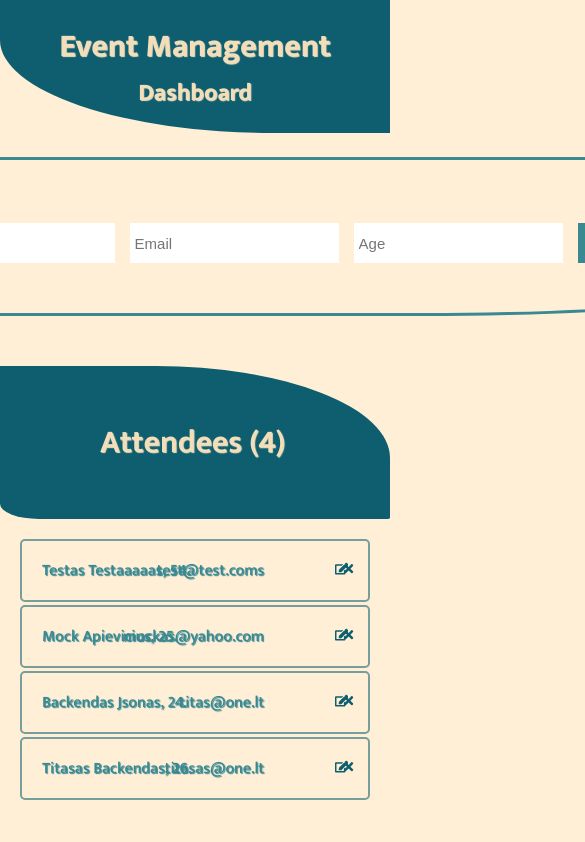
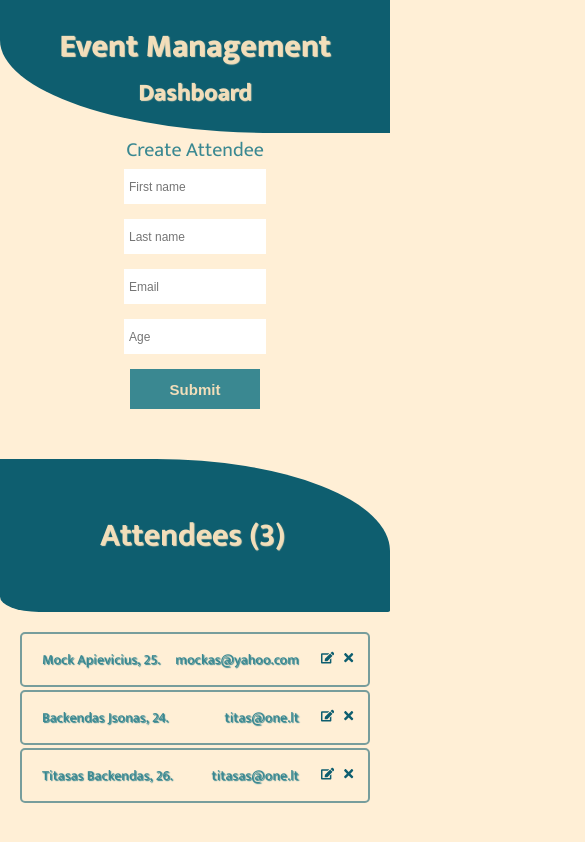
Before and after one commit to titasas/event-app, a React (Create React App) app in the folder event-app/: page / in a window 390 px wide. Shown: the top 842 px of the page, 585 px wide, since content can reach past the window. Built offline with nearby package versions, Linux system fonts and the light colour scheme; data requests are answered from the project's data file.

Commit message:
Make design responsive

```diff
--- a/event-app/db.json
+++ b/event-app/db.json
@@ -20,13 +20,6 @@
       "surname": "Apievicius",
       "email": "mockas@yahoo.com",
       "age": 25
-    },
-    {
-      "name": "Testas",
-      "surname": "Testaaaaas",
-      "email": "test@test.coms",
-      "age": "54",
-      "id": 4
     }
   ]
 }
--- a/event-app/src/index.css
+++ b/event-app/src/index.css
@@ -131,3 +131,88 @@ form fieldset {
   color: rgba(255, 68, 0, 0.219);
   text-shadow: 1px 1px rgba(255, 0, 0, 0.26);
 }
+
+@media screen and (max-width: 1340px) {
+  form fieldset {
+    padding: 40px 100px 50px 100px;
+  }
+}
+
+@media screen and (max-width: 1240px) {
+  form fieldset {
+    padding: 40px 50px 50px 50px;
+  }
+}
+
+@media screen and (max-width: 1140px) {
+  form fieldset {
+    padding: 40px 250px 50px 250px;
+  }
+
+  .formInputs {
+    flex-direction: column;
+  }
+
+  .formInputs input {
+    height: 25px;
+    width: 200%;
+  }
+
+  .listOfAttendees {
+    margin-bottom: 50px;
+  }
+}
+
+@media screen and (max-width: 740px) {
+  form fieldset {
+    padding: 40px 150px 50px 150px;
+  }
+
+  .formInputs input {
+    width: 150%;
+  }
+
+  .editBtn {
+    right: 6%;
+  }
+}
+
+@media screen and (max-width: 540px) {
+  form fieldset {
+    padding: 40px 100px 50px 100px;
+  }
+
+  .formInputs input {
+    width: 100%;
+  }
+
+  .editBtn {
+    right: 8%;
+  }
+
+  .emailBox {
+    position: absolute;
+    right: 20%;
+  }
+}
+
+@media screen and (max-width: 440px) {
+  form fieldset {
+    border: none;
+    padding: 2px 100px 0 100px;
+  }
+
+  legend {
+    text-align: center;
+    font-size: 20px;
+  }
+
+  .formInputs input {
+    width: 80%;
+    font-size: 12px;
+  }
+
+  .attendeeRow {
+    font-size: 14px;
+  }
+}
```
